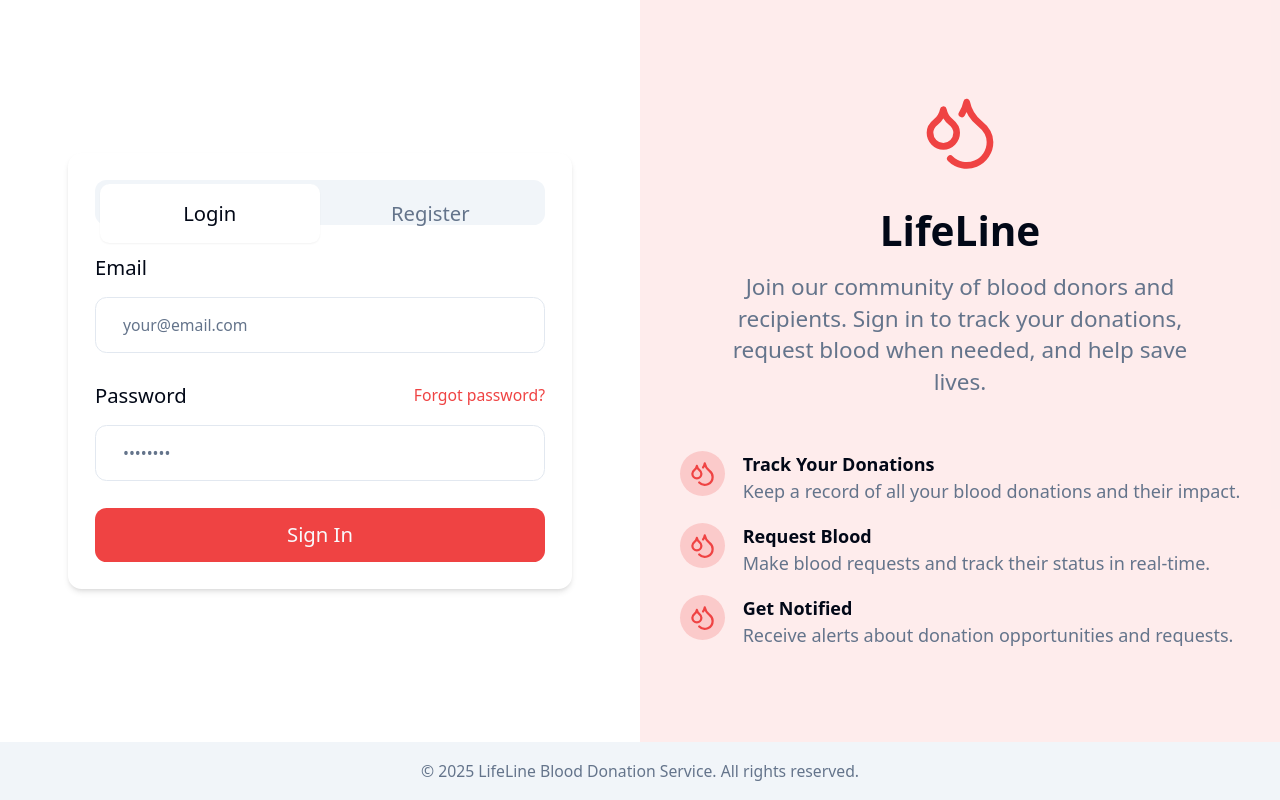
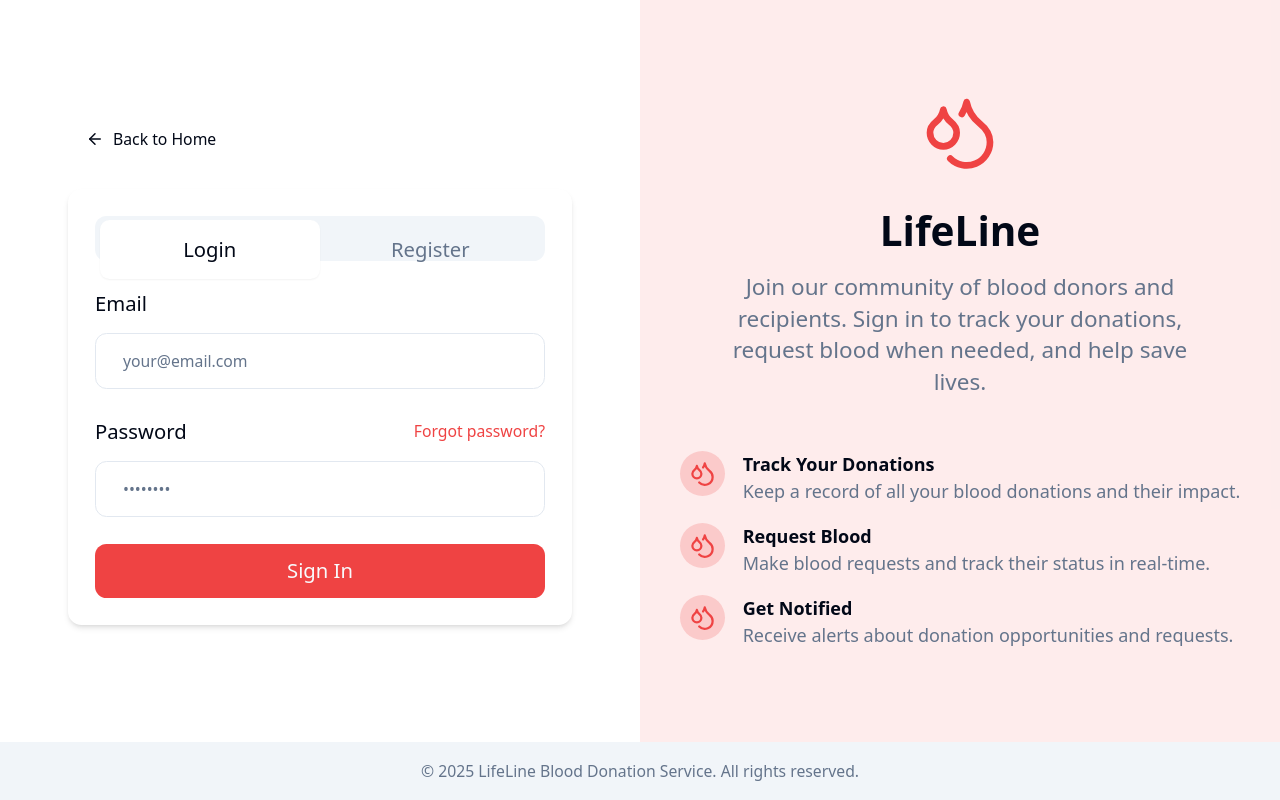
Before and after one commit to Kiran-MS-web/lifeline-bridge-network, a React (Vite) app: page /auth in a window 1280 px wide. Built offline with nearby package versions, Linux system fonts and the light colour scheme.

Commit message:
Add back to home button
Adds a button to navigate back to the home page from the login page.

```diff
--- a/src/pages/Auth.tsx
+++ b/src/pages/Auth.tsx
@@ -2,6 +2,9 @@
 import React from 'react';
 import AuthForm from '@/components/auth/AuthForm';
 import { Droplets } from 'lucide-react';
+import { Button } from '@/components/ui/button';
+import { ArrowLeft } from 'lucide-react';
+import { Link } from 'react-router-dom';
 
 const Auth: React.FC = () => {
   return (
@@ -9,7 +12,17 @@ const Auth: React.FC = () => {
       <div className="flex-1 flex flex-col md:flex-row">
         {/* Left side - Auth form */}
         <div className="w-full md:w-1/2 flex items-center justify-center p-8 bg-background">
-          <AuthForm />
+          <div className="w-full max-w-md">
+            <div className="mb-6">
+              <Button variant="ghost" asChild className="gap-2">
+                <Link to="/">
+                  <ArrowLeft size={16} />
+                  Back to Home
+                </Link>
+              </Button>
+            </div>
+            <AuthForm />
+          </div>
         </div>
 
         {/* Right side - Hero image / branding */}
```
